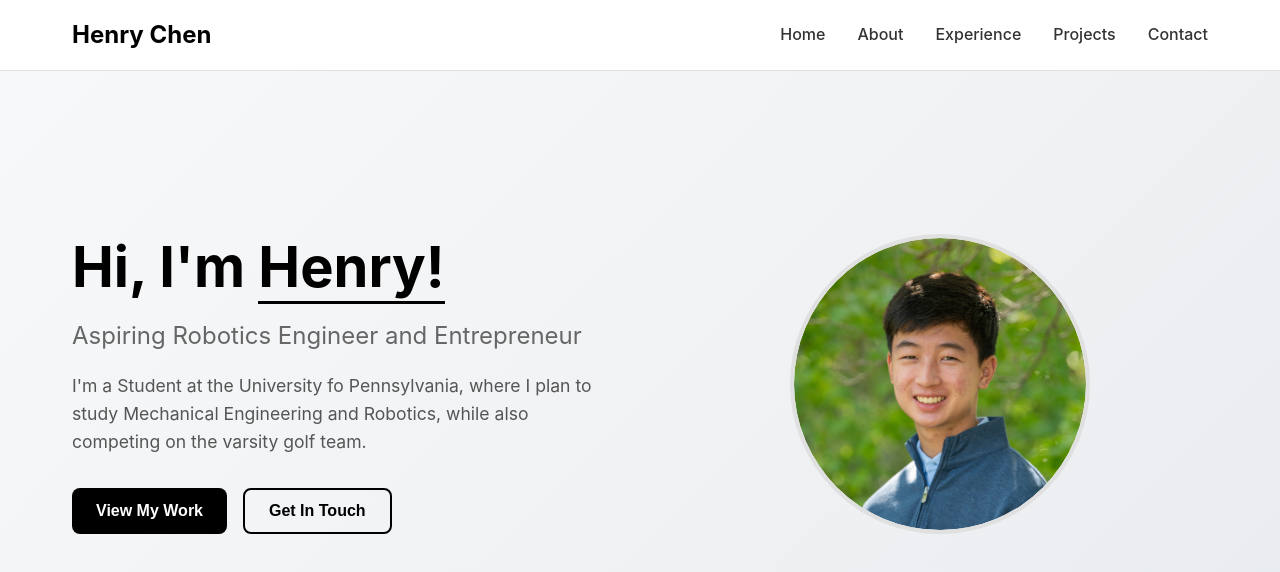
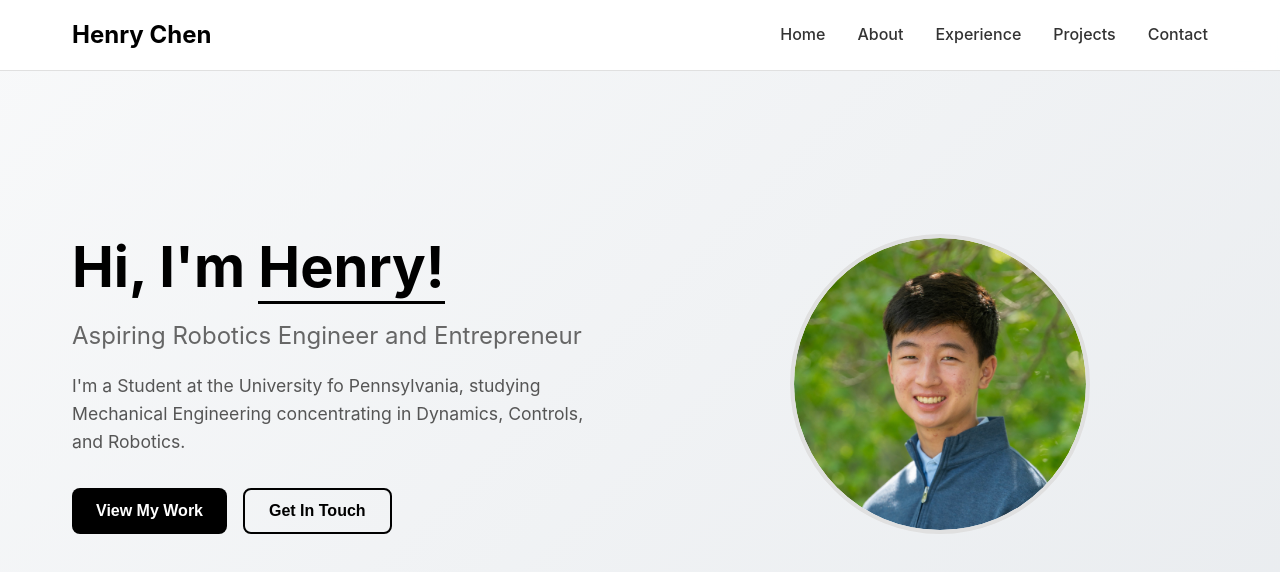
Before and after one commit to henchen8/Portfolio-Website, a React (Create React App) app: page / in a window 1280 px wide. Shown: the top 572 px of the page. Built offline with nearby package versions, Linux system fonts and the light colour scheme.

Commit message:
single page update bio

```diff
--- a/src/App.js
+++ b/src/App.js
@@ -62,8 +62,8 @@ function App() {
                 Aspiring Robotics Engineer and Entrepreneur
               </p>
               <p className="hero-description">
-                I'm a Student at the University fo Pennsylvania, where I plan to study Mechanical Engineering and Robotics, while also competing
-                on the varsity golf team.
+                I'm a Student at the University fo Pennsylvania, studying Mechanical Engineering
+                concentrating in Dynamics, Controls, and Robotics.
               </p>
               <div className="hero-buttons">
                 <button className="btn btn-primary" onClick={scrollToProjects}>View My Work</button>
```
